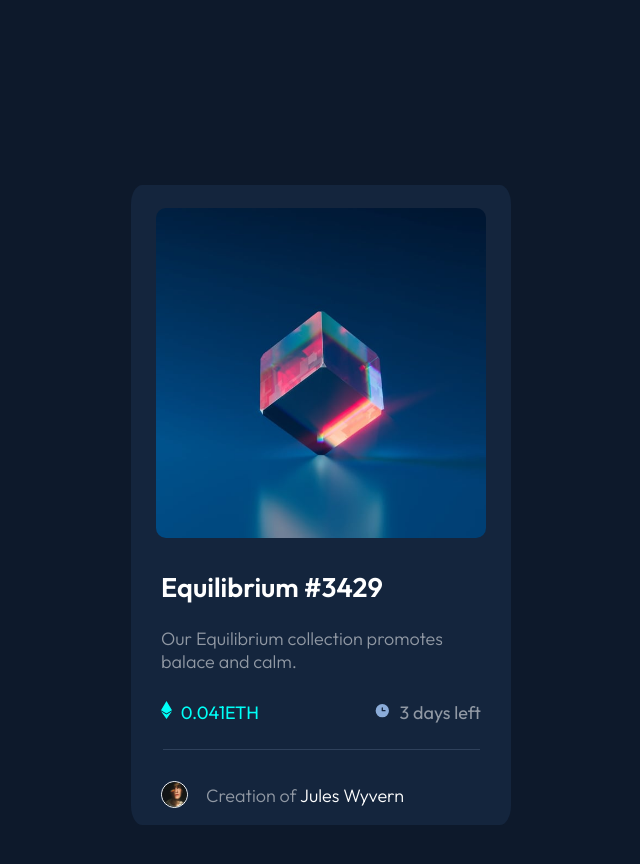
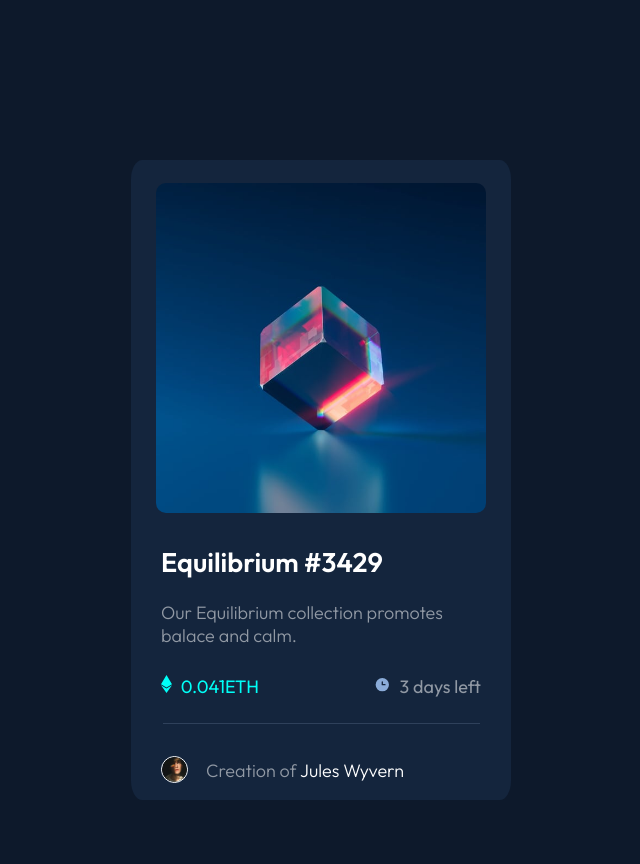
Before and after one commit to narimanvt/front-end-mentor-NFT-preview-card-, a plain HTML site: page index.html in a window 1280 px wide. Shown: the whole page, without its empty margins (319-959 px from the left). Before the commit the page ends 835 px from the top, so only its background shows below. Drawn offline with Linux system fonts and the light colour scheme.

Commit message:
Update style.css

```diff
--- a/style.css
+++ b/style.css
@@ -35,7 +35,8 @@ a:hover {
     width: 380px;
     background-color: hsl(216, 50%, 16%);
     border-radius: 3%;
-    margin-top:14%;
+    margin-top:12%;
+    margin-bottom:12%;
 }
 
 .image{
```
